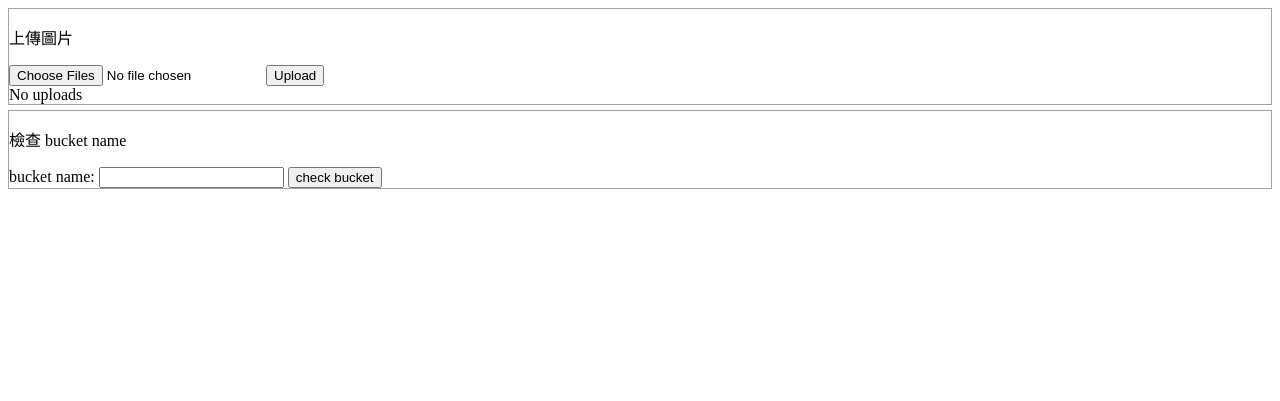
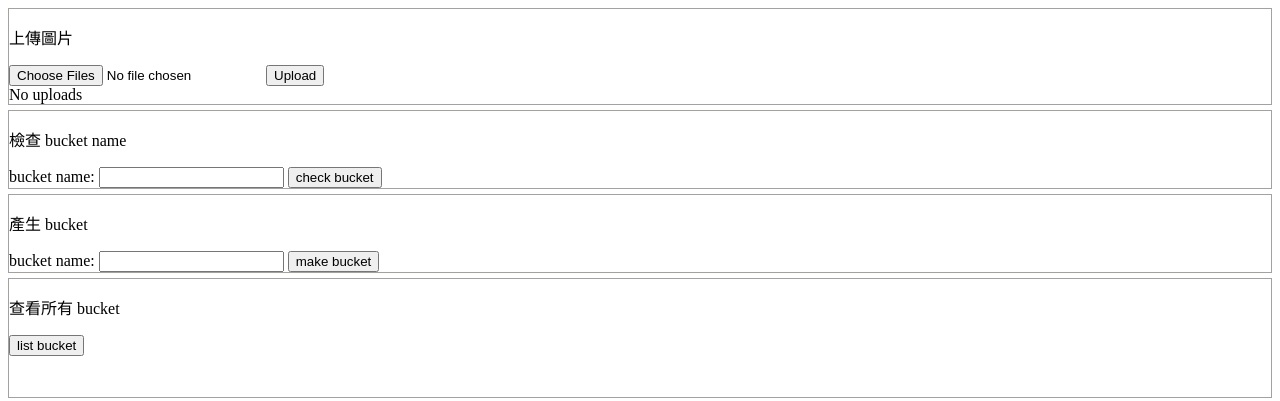
Before and after one commit to yudada0312/minio-fun, a website: page index.html in a window 1280 px wide. Drawn offline with Linux system fonts and the light colour scheme.

Commit message:
feat: 增加make bucket&list bucket

```diff
--- a/index.html
+++ b/index.html
@@ -1,19 +1,59 @@
-<div style="border:1px rgb(163, 162, 160) solid; margin-bottom: 5px;">
+<style>
+    .section{
+        border:1px rgb(163, 162, 160) solid; margin-bottom: 5px;
+    }
+</style>
+<div class="section">
     <p>上傳圖片</p>
     <input type="file" id="selector" multiple>
     <button onclick="upload()">Upload</button>
     <div id="status">No uploads</div>
 </div>
-<div style="border:1px rgb(163, 162, 160) solid;">
+<div class="section">
     <p>檢查 bucket name</p>
     bucket name:
     <input type="text" id="bucket_name"></input>
     <button onclick="check_bucket()">check bucket</button>
     <div id="check_bucket_status">
-
     </div>
 </div>
+</div>
+<div class="section">
+    <p>產生 bucket</p>
+    bucket name:
+    <input type="text" id="make_bucket_name"></input>
+    <button onclick="make_bucket()">make bucket</button>
+    <div id="make_bucket_status">
+    </div>
+</div>
+<div class="section">
+    <p>查看所有 bucket</p>
+    <button onclick="list_bucket()">list bucket</button>
+    <pre id="list_bucket">
+    </pre>
+</div>
 <script type="text/javascript">
+    function list_bucket(){
+        fetch('/listBuckets').then((res) => {
+            return res.json();
+        }).then(data=>{
+            console.log(data);
+            document.querySelector('#list_bucket').innerHTML = JSON.stringify(data, undefined, 2);
+        }).catch((e) => {
+            console.err
+        });
+    }
+    function make_bucket(){
+        let bucket_name = document.querySelector("#make_bucket_name").value;
+        fetch('/makeBucket?bucket_name='+bucket_name).then((res) => {
+            return res.text();
+        }).then(data=>{
+            console.log(data);
+            document.querySelector('#make_bucket_status').innerHTML = data;
+        }).catch((e) => {
+            console.err
+        });
+    }
     function check_bucket(){
         let bucket_name = document.querySelector("#bucket_name").value;
         console.log(bucket_name);
```
Also changed, not shown: main.js (+22 -5 lines), package.json (+6 -2 lines).
